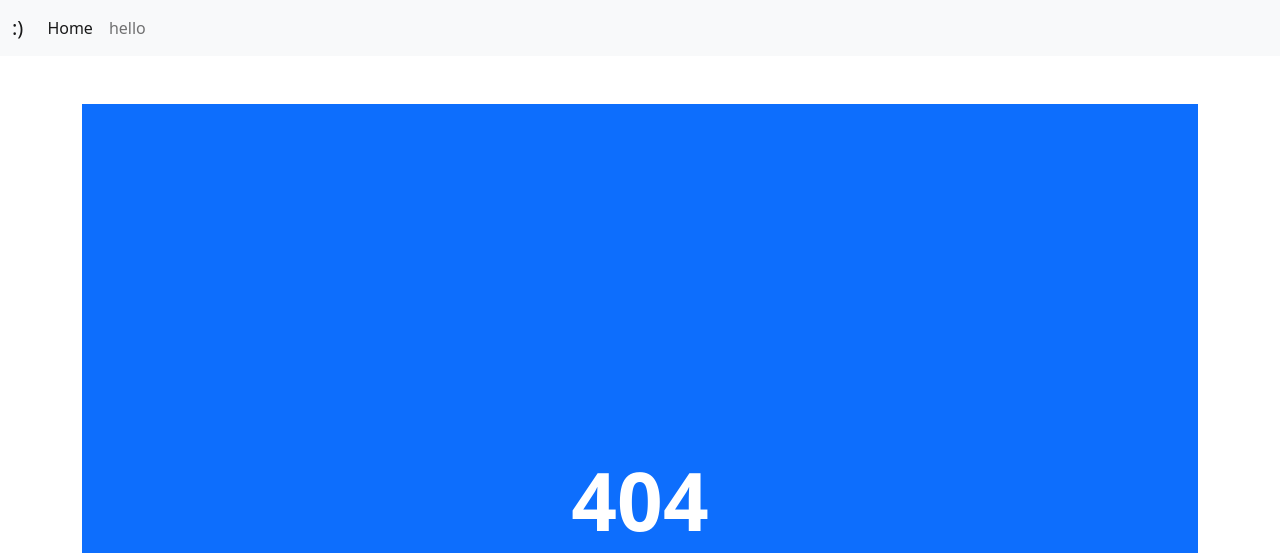
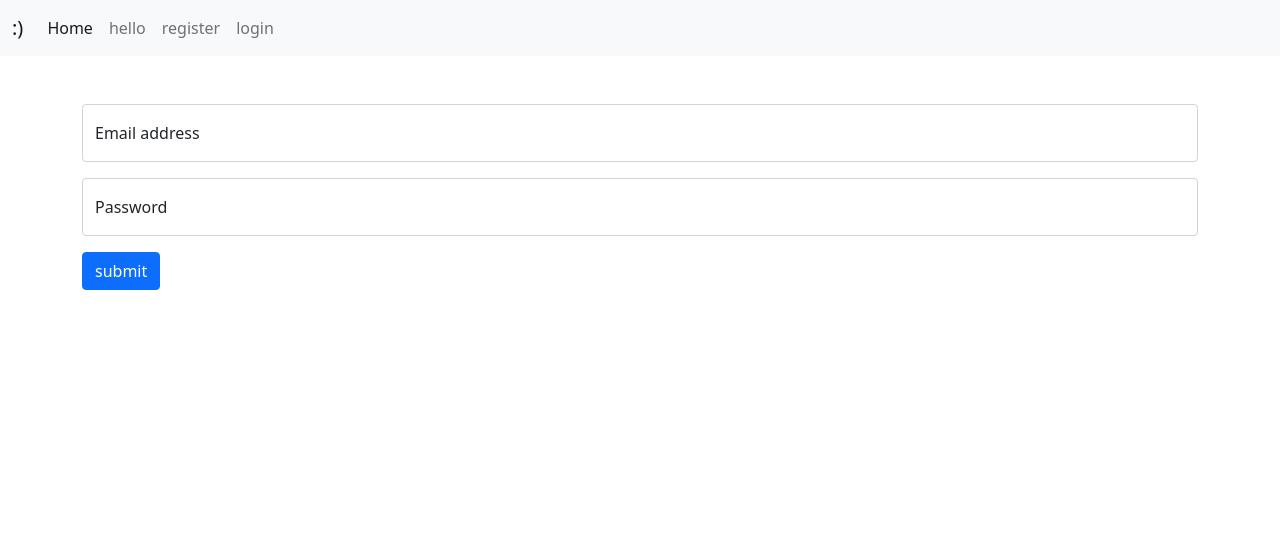
Before and after one commit to salarmotevalli/mvc, a PHP site: page /login in a window 1280 px wide. Shown: the top 553 px of the page. After the commit the page ends 290 px from the top, so only its background shows below. Run offline with PHP 8.4, Linux system fonts and the light colour scheme; data that the repository does not hold is empty.

Commit message:
make Controller class

```diff
--- /dev/null
+++ b/controllers/AuthController.php
@@ -0,0 +1,27 @@
+<?php
+
+namespace App\controllers;
+
+use App\core\Controller;
+use App\core\Request;
+
+class AuthController extends Controller
+{
+    public function login()
+    {
+        if ($this->request->isPost()) {
+            return 'hello from post';
+        }
+
+        return $this->view('register');
+    }
+
+    public function register()
+    {
+        if ($this->request->isPost()) {
+            return 'hello from post';
+        }
+
+        return $this->view('register');
+    }
+}
--- /dev/null
+++ b/core/Controller.php
@@ -0,0 +1,18 @@
+<?php
+
+namespace App\core;
+
+class Controller
+{
+    public $request;
+
+    public function __construct()
+    {
+        $this->request = new Request();
+    }
+
+    public function view($view)
+    {
+        return Application::$app->router->renderView($view);
+    }
+}
--- a/core/Request.php
+++ b/core/Request.php
@@ -5,22 +5,28 @@ namespace App\core;
 class Request
 {
 
-    public function test()
-    {
-        echo 'hello';
-    }
     public function getPath()
     {
         $path = $_SERVER['REQUEST_URI'] ?? '/';
         $positin = strpos($path, '?');
-        if ($positin === false){
+        if ($positin === false) {
             return $path;
         }
         return substr($path, 0, $positin);
     }
 
-    public function getMethod()
+    public function method()
     {
         return $_SERVER['REQUEST_METHOD'];
     }
+
+    public function isGet()
+    {
+        return $this->method() === 'get';
+    }
+
+    public function isPost()
+    {
+        return $this->method() === 'post';
+    }
 }
--- a/core/Router.php
+++ b/core/Router.php
@@ -29,7 +29,7 @@ class Router
     public function resolve()
     {
         $path= $this->request->getPath();
-        $method= $this->request->getMethod();
+        $method= $this->request->method();
         $callback= $this->routes[$method][$path];
 
         if ($callback === null)
--- a/public/index.php
+++ b/public/index.php
@@ -7,6 +7,10 @@ $app= new Application(dirname(__DIR__));
 
 $app->router->get('/', [\App\controllers\SiteController::class, 'home']);
 $app->router->get('/hello', [\App\controllers\SiteController::class, 'hello']);
-$app->router->post                                                    ('/posthandel', [\App\controllers\SiteController::class, 'handleContent']);
+
+$app->router->get('/login', [\App\controllers\AuthController::class, 'login']);
+$app->router->post('/login', [\App\controllers\AuthController::class, 'login']);
+$app->router->get('/register', [\App\controllers\AuthController::class, 'register']);
+$app->router->post('/register', [\App\controllers\AuthController::class, 'register']);
 
 $app->run();
--- a/views/layout/main.php
+++ b/views/layout/main.php
@@ -26,6 +26,12 @@
                 <li class="nav-item">
                     <a class="nav-link" href="/hello">hello</a>
                 </li>
+                <li class="nav-item">
+                    <a class="nav-link" href="/register">register</a>
+                </li>
+                <li class="nav-item">
+                    <a class="nav-link" href="/login">login</a>
+                </li>
 
             </ul>
         </div>
--- /dev/null
+++ b/views/register.php
@@ -0,0 +1,14 @@
+<form action="/posthandel" method="post">
+
+    <div class="form-floating mb-3">
+        <input type="email" class="form-control" id="floatingInput" placeholder="name@example.com">
+        <label for="floatingInput">Email address</label>
+    </div>
+    <div class="form-floating">
+        <input type="password" class="form-control" id="floatingPassword" placeholder="Password">
+        <label for="floatingPassword">Password</label>
+
+    </div>
+    <button class="btn btn-primary mt-3">submit</button>
+
+</form>
```
Also changed, not shown: controllers/SiteController.php (+4 -3 lines), views/login.php (added, +14 -0 lines).
